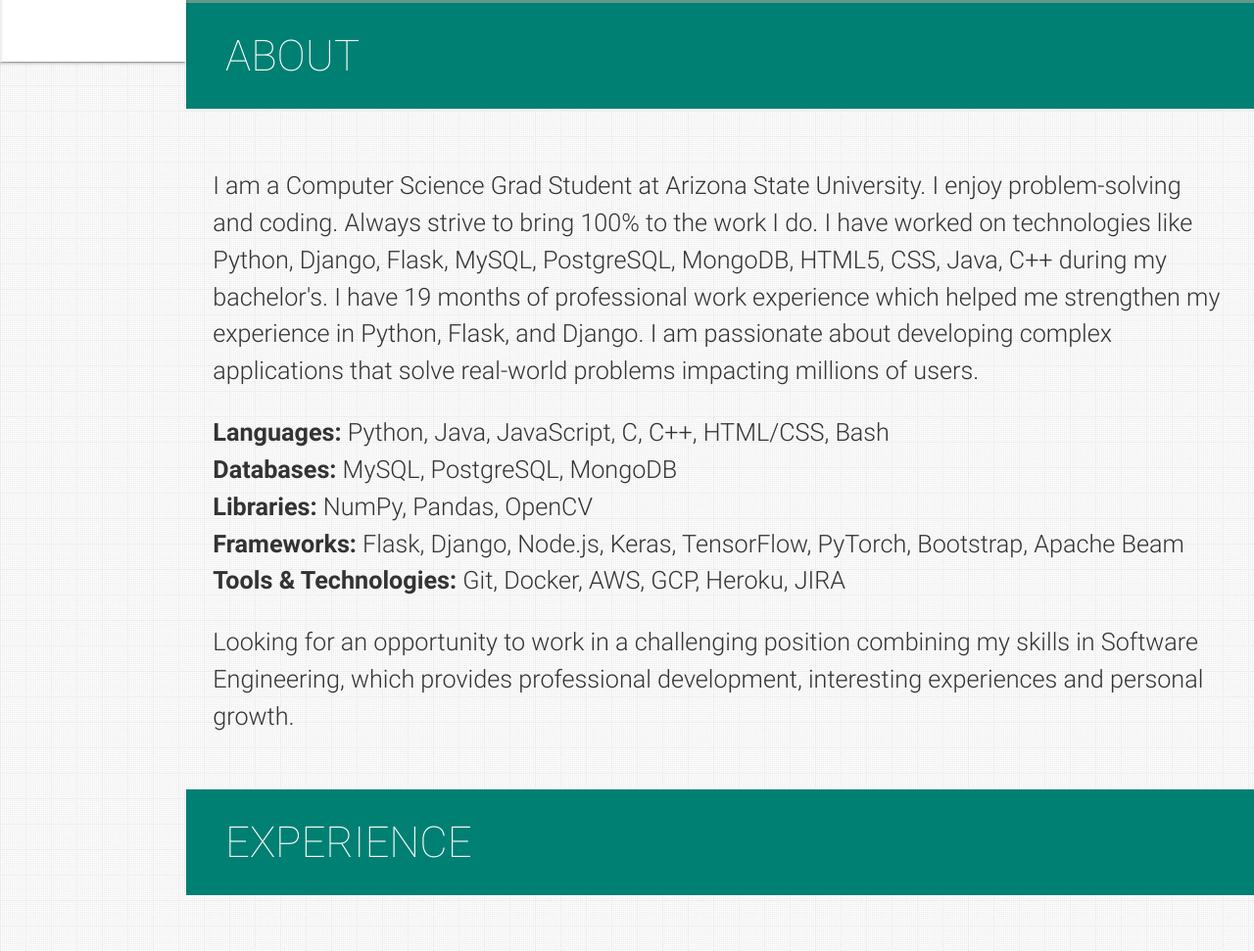
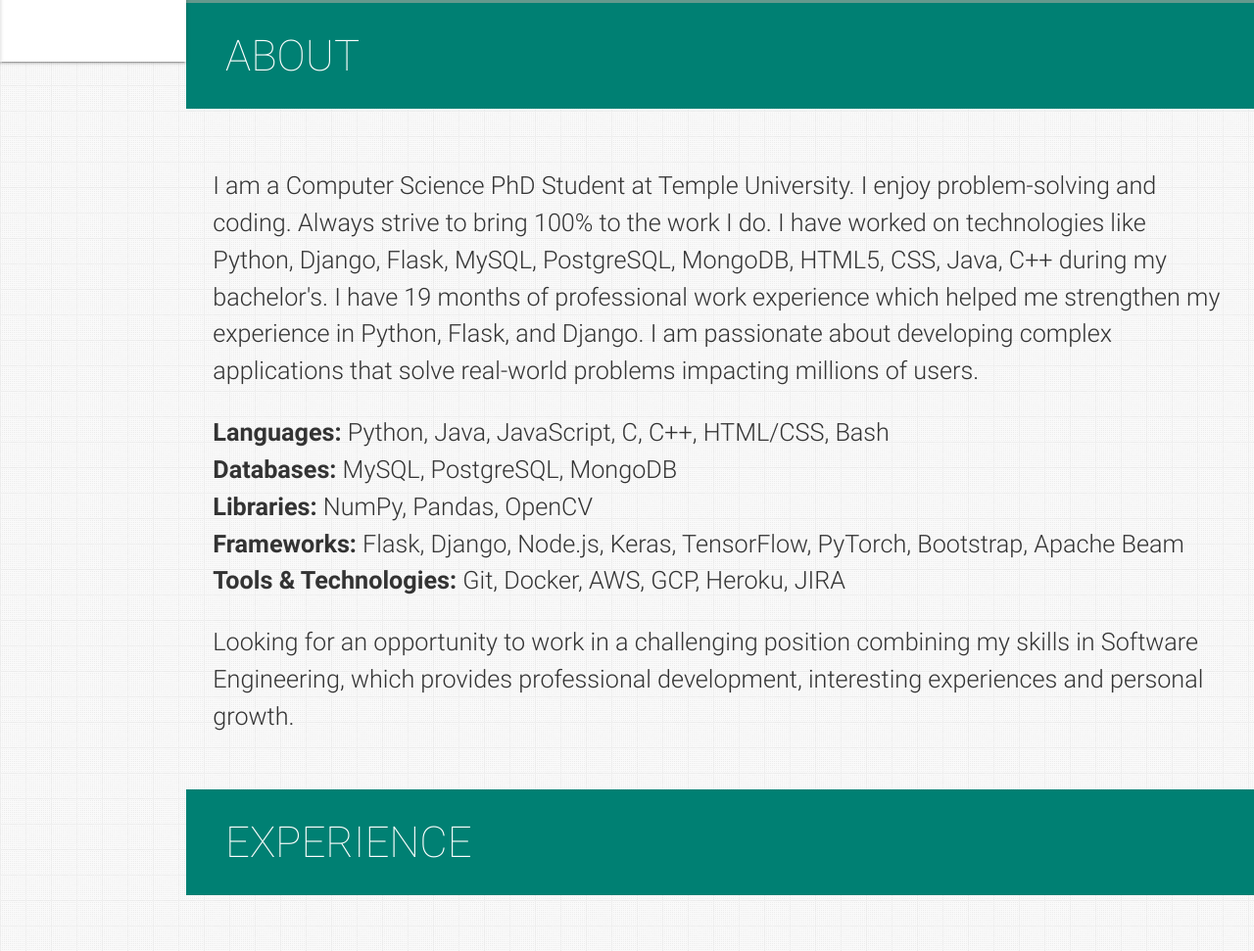
Before and after one commit to sanchari1992/sanchari1992.github.io, a plain HTML site: page index.html in a window 1280 px wide. Shown: the part 797-1768 px from the top of the page at 98% size. Drawn offline with nearby package versions, Linux system fonts and the light colour scheme.

Commit message:
Update index.html

```diff
--- a/index.html
+++ b/index.html
@@ -260,7 +260,7 @@
           </h2>
         </blockquote> -->
         <p>
-          I am a Computer Science Grad Student at Arizona State University. I enjoy problem-solving and coding. Always strive to bring 100% to the work I do.
+          I am a Computer Science PhD Student at Temple University. I enjoy problem-solving and coding. Always strive to bring 100% to the work I do.
 
           I have worked on technologies like Python, Django, Flask, MySQL, PostgreSQL, MongoDB, HTML5, CSS, Java, C++ during my bachelor's. I have 19 months of professional work experience which helped me strengthen my experience in Python, Flask, and Django.
 
```
